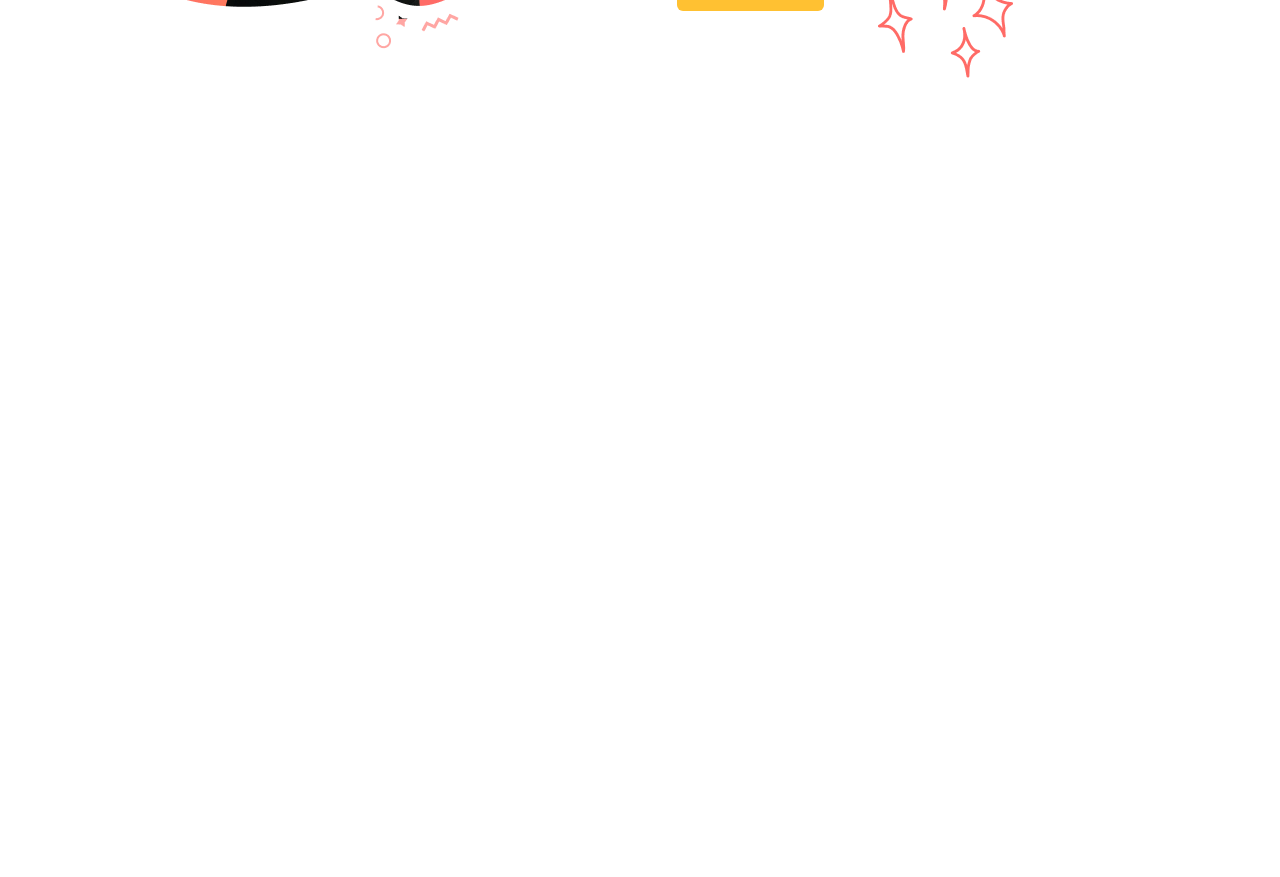
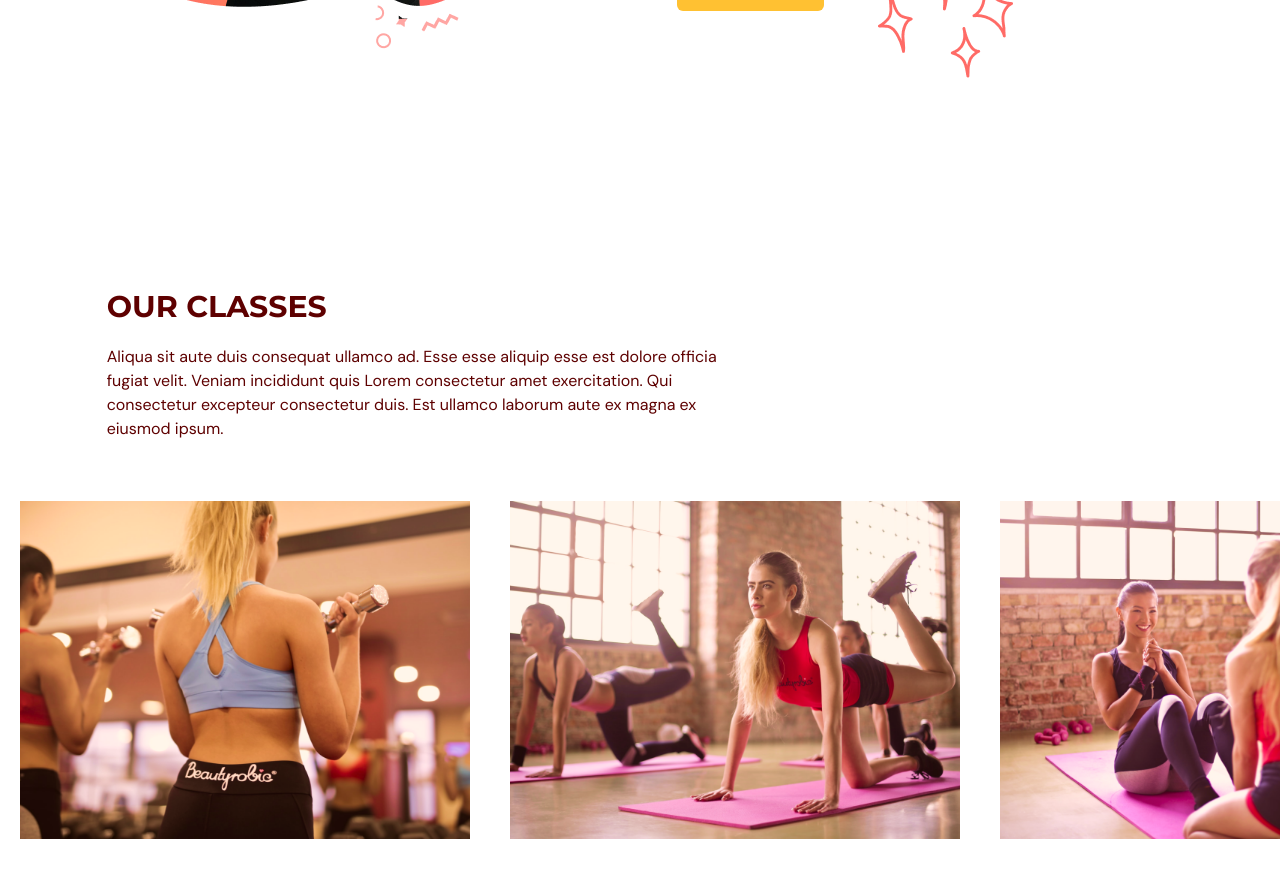
Before and after one commit to MGreizis/gym-website, a React (Vite) app: page / in a window 1280 px wide. Shown: the part 2020-2897 px from the top of the page. Before the commit the page ends 2149 px from the top, so only its background shows below. Built offline with nearby package versions, Linux system fonts and the light colour scheme.

Commit message:
ourclasses section

```diff
--- a/src/App.tsx
+++ b/src/App.tsx
@@ -3,6 +3,7 @@
 import Navbar from "@/scenes/navbar";
 import Home from "@/scenes/home";
 import Benefits from "@/scenes/benefits";
+import OurClasses from "@/scenes/ourClasses";
 
 function App() {
   const [selectedPage, setSelectedPage] = useState<SelectedPage>(
@@ -32,6 +33,7 @@
       />
       <Home setSelectedPage={setSelectedPage} />
       <Benefits setSelectedPage={setSelectedPage} />
+      <OurClasses setSelectedPage={setSelectedPage} />
     </div>
   );
 }
--- /dev/null
+++ b/src/scenes/ourClasses/Class.tsx
@@ -0,0 +1,25 @@
+import React from "react";
+
+type Props = {
+  name: string;
+  description?: string;
+  image: string;
+};
+
+const Class = ({ name, description, image }: Props) => {
+  const overlayStyles = `p-5 absolute z-30 flex h-[380px] w-[450px] flex-col items-center justify-center
+  whitespace-normal bg-primary-500 text-center text-white opacity-0 transition duration-500
+  hover:opacity-90`;
+
+  return (
+    <li className="relative mx-5 inline-block h-[380px] w-[450px]">
+      <div className={overlayStyles}>
+        <p className="text-2xl">{name}</p>
+        <p className="mt-5">{description}</p>
+      </div>
+      <img alt={`${image}`} src={image}/>
+    </li>
+  );
+};
+
+export default Class;
--- /dev/null
+++ b/src/scenes/ourClasses/index.tsx
@@ -0,0 +1,92 @@
+import { ClassType, SelectedPage } from "@/shared/types";
+import image1 from "@/assets/image1.png";
+import image2 from "@/assets/image2.png";
+import image3 from "@/assets/image3.png";
+import image4 from "@/assets/image4.png";
+import image5 from "@/assets/image5.png";
+import image6 from "@/assets/image6.png";
+import { motion } from "framer-motion";
+import HeaderText from "@/shared/HeaderText";
+import Class from "./Class";
+
+const classes: Array<ClassType> = [
+  {
+    name: "Weight Training Classes",
+    description: "Labore officia in do qui id nulla in ut ex ex Lorem fugiat culpa.",
+    image: image1,
+  },
+  {
+    name: "Yoga Classes",
+    image: image2,
+  },
+  {
+    name: "Ab / Core Classes",
+    description: "Labore officia in do qui id nulla in ut ex ex Lorem fugiat culpa.",
+    image: image3,
+  },
+  {
+    name: "Adventure Classes",
+    description: "Labore officia in do qui id nulla in ut ex ex Lorem fugiat culpa.",
+    image: image4,
+  },
+  {
+    name: "Fitness Classes",
+    image: image5,
+  },
+  {
+    name: "Training Classes",
+    description: "Labore officia in do qui id nulla in ut ex ex Lorem fugiat culpa.",
+    image: image6,
+  },
+]
+
+type Props = {
+  setSelectedPage: (selectedPage: SelectedPage) => void;
+};
+
+const OurClasses = ({ setSelectedPage }: Props) => {
+  return (
+    <section id="ourclasses" className="bg-primary-400 w-full py-40">
+      <motion.div
+        onViewportEnter={() => setSelectedPage(SelectedPage.OurClasses)}
+      >
+        <motion.div
+          className="mx-auto w-5/6"
+          initial="hidden"
+          whileInView="visible"
+          viewport={{ once: true, amount: 0.5 }}
+          transition={{ delay: 0.2, duration: 0.5 }}
+          variants={{
+            hidden: { opacity: 0, x: -50 },
+            visible: { opacity: 1, x: 0 },
+          }}
+        >
+          <div className="md:w-3/5">
+            <HeaderText>OUR CLASSES</HeaderText>
+            <p className="py-5">
+              Aliqua sit aute duis consequat ullamco ad. Esse esse aliquip esse
+              est dolore officia fugiat velit. Veniam incididunt quis Lorem
+              consectetur amet exercitation. Qui consectetur excepteur
+              consectetur duis. Est ullamco laborum aute ex magna ex eiusmod
+              ipsum.
+            </p>
+          </div>
+        </motion.div>
+        <div className="mt-10 h-[353px] w-full overflow-x-auto overflow-y-hidden">
+          <ul className="w-[2800px] whitespace-nowrap">
+            {classes.map((item: ClassType, index) => (
+              <Class
+                key={`${item.name}-${index}`}
+                name={item.name}
+                description={item.description}
+                image={item.image}
+              />
+            ))}
+          </ul>
+        </div>
+      </motion.div>
+    </section>
+  );
+};
+
+export default OurClasses;
--- a/src/shared/types.ts
+++ b/src/shared/types.ts
@@ -10,3 +10,9 @@
   title: string,
   description: string,
 }
+
+export interface ClassType {
+  name: string;
+  description?: string;
+  image: string;
+}
```
